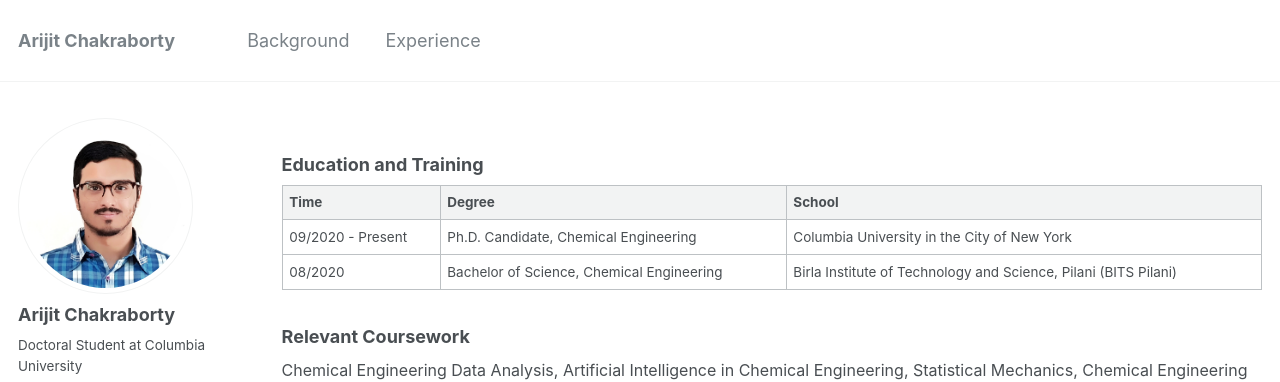
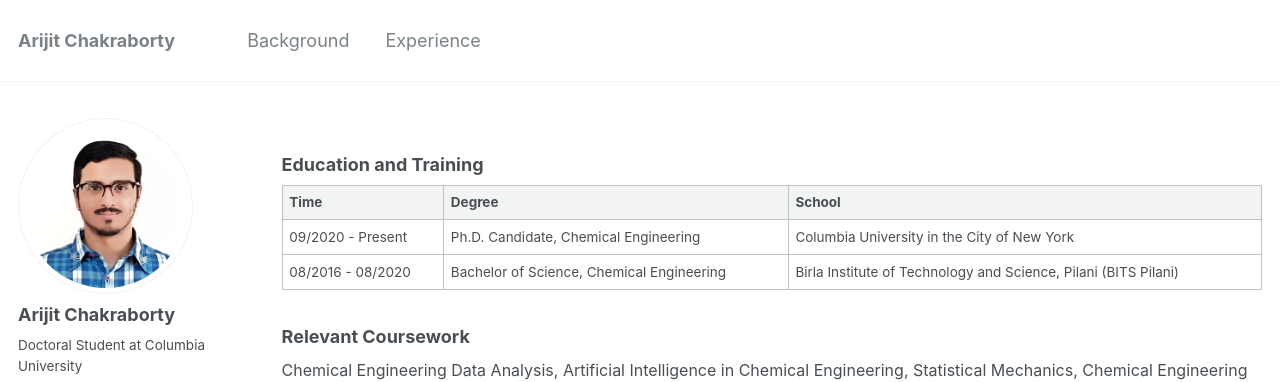
Before and after one commit to arijitc099/arijitc099.github.io, a Jekyll site: the page built from _pages/background.md, in a window 1280 px wide and 900 px high. Shown: the top 382 px of the window. Built offline with Jekyll 4.4.1, drawn with Linux system fonts in a browser that asks for light colours.

Commit message:
Update background.md

```diff
--- a/_pages/background.md
+++ b/_pages/background.md
@@ -11,7 +11,7 @@ author_profile: true
 |Time|Degree|School|
 |:-|:-|:-|
 |09/2020 - Present | Ph.D. Candidate, Chemical Engineering | Columbia University in the City of New York
-|08/2020|Bachelor of Science, Chemical Engineering | Birla Institute of Technology and Science, Pilani (BITS Pilani)
+|08/2016 - 08/2020|Bachelor of Science, Chemical Engineering | Birla Institute of Technology and Science, Pilani (BITS Pilani)
 
 
 ### Relevant Coursework
```
